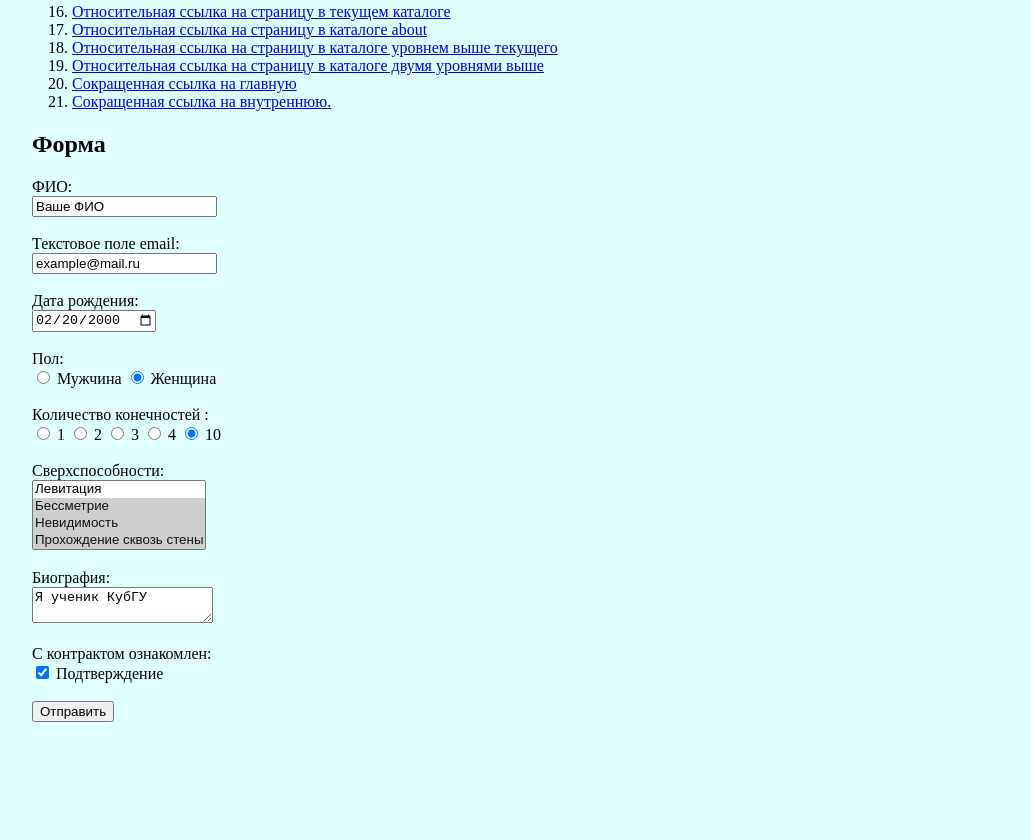
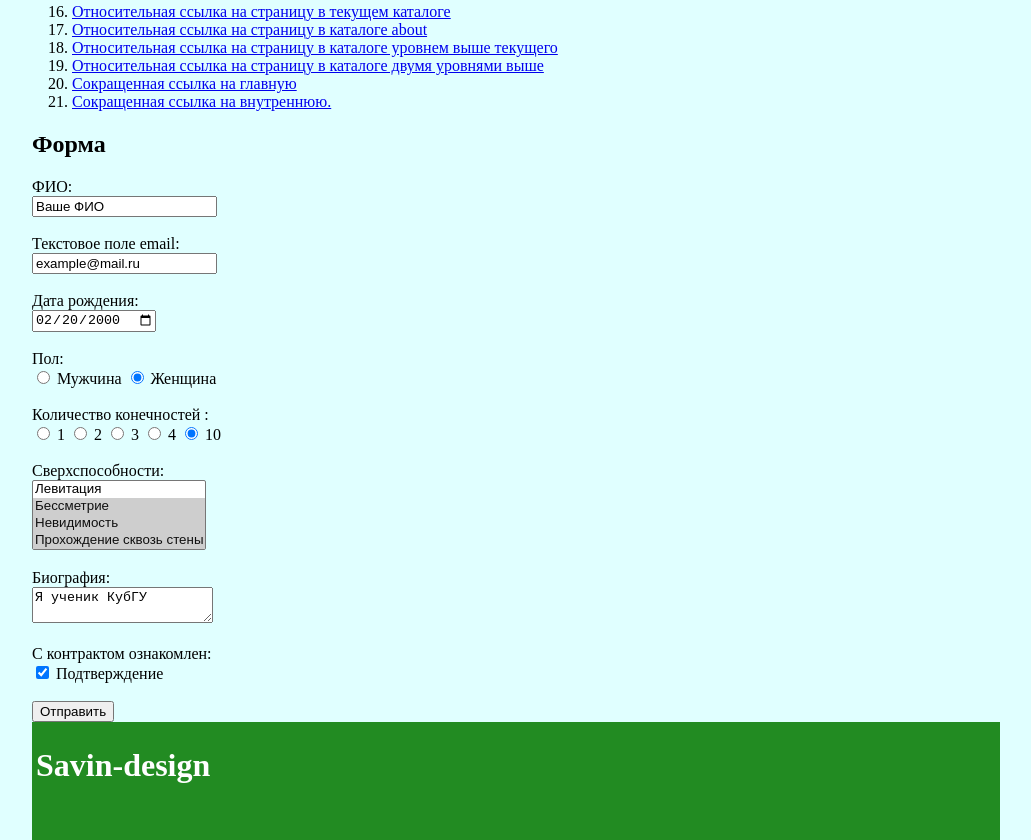
Before and after one commit to dasavin/web2, a plain HTML site: page index.html in a window 1280 px wide. Shown: the part 1156-1996 px from the top of the page, without its empty margins (128-1159 px from the left). Before the commit the page ends 1878 px from the top, so only its background shows below. Drawn offline with Linux system fonts and the light colour scheme.

Commit message:
Update index.html

```diff
--- a/index.html
+++ b/index.html
@@ -134,5 +134,8 @@
       <input type="submit" value="Отправить" />
 	  <a id="Конец"></a>
 	 </form>
+	<footer>
+		<H1>Savin-design</H1>
+	</footer>
   </body>
 </html>
```
